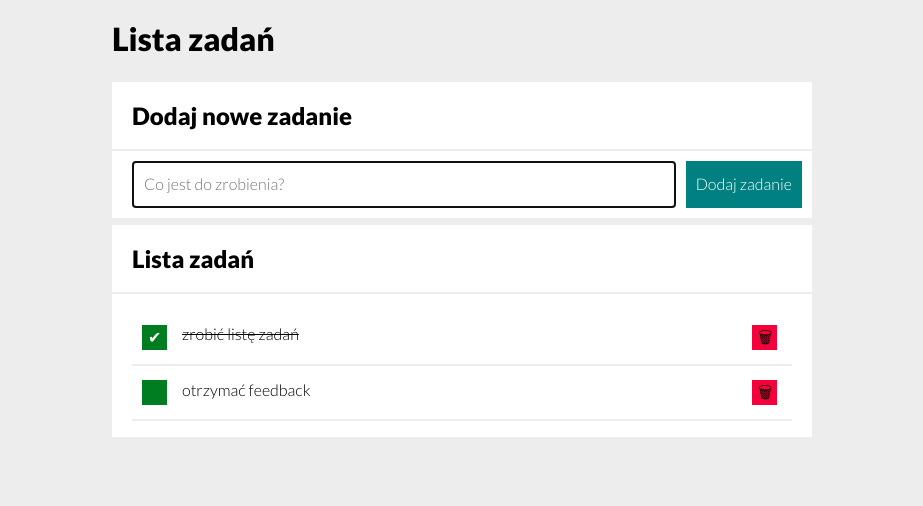
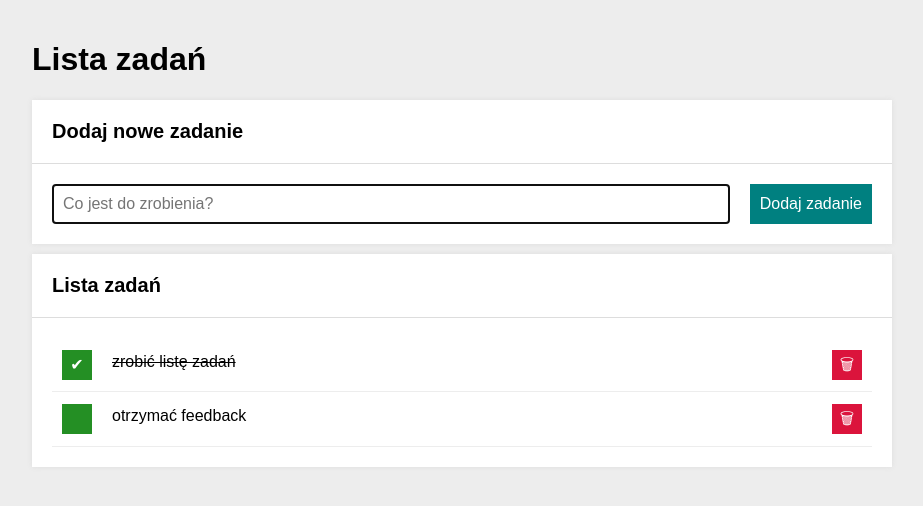
Before and after one commit to WoytekMig/taskList, a plain HTML site: page index.html in a window 1280 px wide. Shown: the whole page, without its empty margins (178-1101 px from the left). Drawn offline with nearby package versions, Linux system fonts and the light colour scheme.

Commit message:
some small modifications in js and css

```diff
--- a/css/button.css
+++ b/css/button.css
@@ -1,23 +1,31 @@
+.button {
+    border: none;
+    width: 30px;
+    height: 30px;
+    color: white;
+    padding: 0;
+}
+
 .button__done {
-    border: 0;
-    width: 25px;
-    height: 25px;
-    background-color: #007d20;
-    color: white
+    background-color: hsl(120, 60%, 35%);
 }
 
 .button__done:hover {
-    border: 2px solid;
-    background-color: #059027;
+    background-color: hsl(135, 60%, 40%);
+}
+
+.button__done:active {
+    background-color: hsl(135, 60%, 45%);
 }
 
 .button__remove {
-    border: 0;
-    width: 25px;
-    height: 25px;
-    background-color: #f4013c;
+    background-color: hsl(348, 83%, 47%);
 }
 
 .button__remove:hover {
-    background-color: #f2416d;
+    background-color: hsl(348, 83%, 52%);
 }
+
+.button__remove:active {
+    background-color: hsl(348, 83%, 57%);
+}
--- a/css/form.css
+++ b/css/form.css
@@ -1,25 +1,30 @@
+.form__section {
+    box-shadow: 0 0 5px #ddd;
+    background-color: white;
+    margin: 10px 0;
+}
+
 .form__container {
-    display: flex;
-    flex-direction: row;
-    max-width: 700px;
-    min-height: 67px;
-    background-color: white;
-    margin: 0 auto 2px auto;
-    padding-left: 20px;
-    padding-right: 20px;
+    padding: 20px;
+}
+
+.form {
+    display: grid;
+    grid-template-columns: 1fr auto;
+    grid-gap: 20px;
 }
 
 @media (max-width: 767px) {
-    .form__container {
-        display: grid;
+    .form {
         grid-template-columns: 1fr;
-        margin: 0 20px 2px 20px;
     }
 }
 
-.form__container--header {
-    background-color: #ededed;
-    padding: 0;
+.form__header {
+    padding: 20px;
+    margin: 0;
+    border-bottom: 1px solid #ddd;
+    font-size: 20px;
 }
 
 .form__container--input {
@@ -28,11 +33,9 @@
 }
 
 .form__input {
-    flex: 1;
     padding: 10px;
-    border: #ededed solid 2px;
+    border: #ededed solid 1px;
     font-weight: 300;
-    margin-left: 10px;
     word-break: break-word;
 }
 
@@ -44,33 +47,33 @@
 
 .form__button {
     padding: 10px;
-    background-color: teal;
-    margin-left: 10px;
-    border: hidden;
+    background-color: hsl(180, 100%, 25%);
+    border: none;
     color: white;
     font-weight: 100;
 }
 
 .form__button:hover {
-    background-color: rgb(4, 157, 157);
+    background-color: hsl(180, 100%, 30%);
+}
+
+.form__button:active {
+    background-color: hsl(180, 100%, 35%);
 }
 
 .form__list {
     list-style-type: none;
     padding: 0;
-    display: flex;
-    flex-direction: column;
-    width: 100%;
+    margin: 0;
 }
 
 .form__element {
     display: grid;
-    grid-template-columns: 20px 1fr 20px;
+    grid-template-columns: auto 1fr auto;
     grid-gap: 10px;
     align-items: center;
-    border-bottom: 2px solid;
-    border-color: #ededed;
-    padding: 10px 20px 10px 10px;
+    border-bottom: 1px solid #ededed;
+    padding: 10px;
     word-break: break-all;
 }
 
--- a/css/main.css
+++ b/css/main.css
@@ -1,6 +1,6 @@
 html {
     box-sizing: border-box;
-    line-height: 1.15;
+    background-color: #ededed;
 }
 
 *,
@@ -9,7 +9,9 @@ html {
 }
 
 .main {
-    background-color: #ededed;
-    font-family: 'Lato', sans-serif;
-   margin: auto;
+    font-family: 'Montserrat', sans-serif;
+    margin: 0 auto;
+    padding: 20px;
+    display: block;
+    max-width: 900px;
 }
--- a/index.html
+++ b/index.html
@@ -21,26 +21,33 @@
     <title>Lista zadań</title>
 </head>
 
-<body class="main">
-    <form class="js-form">
-        <section class="form__container form__container--header">
+<body>
+    <main class="main">
+
+        <header>
             <h1>Lista zadań</h1>
+        </header>
+
+        <section class="form__section">
+            <h2 class="form__header">Dodaj nowe zadanie</h2>
+
+            <!-- <section class="form__container form__container--input"> -->
+            <div class="form__container">
+                <form class="form js-form">
+                    <input type="text" name="nameTheTask" class="form__input js-input"
+                        placeholder="Co jest do zrobienia?" autofocus>
+                    <button class="form__button js-button">Dodaj zadanie</button>
+            </div>
         </section>
-        <section class="form__container">
-            <h2>Dodaj nowe zadanie</h2>
+        </form>
+        <section class="form__section">
+            <h2 class="form__header">Lista zadań</h2>
+
+            <div class="form__container ">
+                <ul class="form__list js-taskList"></ul>
+            </div>
         </section>
-        <section class="form__container form__container--input">
-            <input type="text" name="nameTheTask" class="form__input js-input" placeholder="Co jest do zrobienia?"
-                autofocus>
-            <button class="form__button js-button">Dodaj zadanie</button>
-        </section>
-    </form>
-    <section class="form__container">
-        <h2>Lista zadań</h2>
-    </section>
-    <section class="form__container ">
-        <ul class="form__list js-taskList"></ul>
-    </section>
+    </main>
 </body>
 
 </html>
--- a/js/script.js
+++ b/js/script.js
@@ -23,9 +23,10 @@
     };
 
     const clearForm = () => {
-        const newTaskContent = document.querySelector(".js-input");
-        newTaskContent.value = "";
-        newTaskContent.focus();
+        const newTaskElement = document.querySelector(".js-input");
+
+        newTaskElement.value = "";
+        newTaskElement.focus();
     }
 
     const toggleDoneTask = (taskIndex) => {
@@ -38,22 +39,7 @@
         render();
     };
 
-    const render = () => {
-        let htmlString = "";
-
-        for (const task of tasks) {
-            htmlString += `
-                <li class="form__element">
-                     <button class="button__done js-doneButton">${task.done ? "✔" : ""}</button>
-                     <article class = " ${task.done ? " form__taskDone " : ""}  form__task">
-                     ${task.content}
-                    </article>
-                    <button class="button__remove js-removeButton">🗑</button>
-                </li>
-             `;
-        }
-        document.querySelector(".js-taskList").innerHTML = htmlString;
-
+    const bindEvents = () => {
         const doneButtons = document.querySelectorAll(".js-doneButton");
 
         doneButtons.forEach((doneButton, taskIndex) => {
@@ -69,10 +55,32 @@
                 removeTask(taskIndex);
             });
         });
+    }
+
+
+    const render = () => {
+        let htmlString = "";
+
+        for (const task of tasks) {
+
+            htmlString += `
+                <li class="form__element">
+                     <button class="button button__done js-doneButton">${task.done ? "✔" : ""}</button>
+                     <article class = " ${task.done ? " form__taskDone " : ""}  form__task">
+                     ${task.content}
+                    </article>
+                    <button class="button button__remove js-removeButton">🗑</button>
+                </li>
+             `;
+        }
+        document.querySelector(".js-taskList").innerHTML = htmlString;
+
+        bindEvents();
     };
 
     const onFormSubmit = (event) => {
         event.preventDefault();
+
         const newTaskContent = document.querySelector(".js-input").value.trim();
 
         if (newTaskContent === "") {
```
